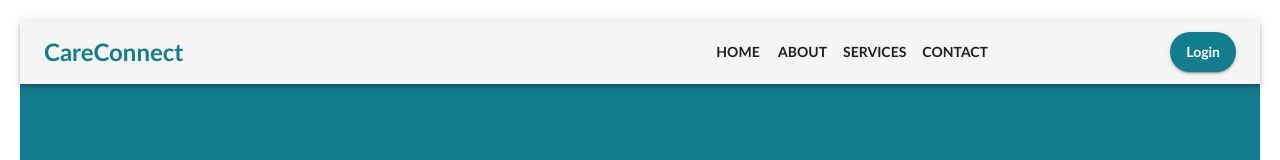
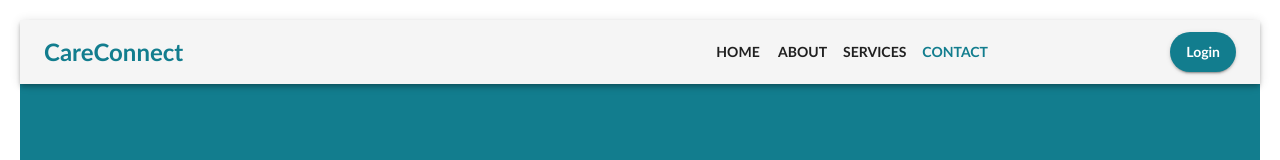
Before and after one commit to BhargaviRM/CareConnect-Business-usecase-, a React (Create React App) app in the folder frontend/: page /contact in a window 1280 px wide. Shown: the top 160 px of the page. Built offline with nearby package versions, Linux system fonts and the light colour scheme.

Commit message:
Update navbar.js

```diff
--- a/frontend/src/components/Home/navbar.js
+++ b/frontend/src/components/Home/navbar.js
@@ -53,7 +53,7 @@
 
 
 import React from 'react';
-import { Link } from 'react-router-dom';
+import { Link, useLocation } from 'react-router-dom';
 import MenuIcon from '@mui/icons-material/Menu';
 
 import {
@@ -74,6 +74,8 @@ const theme = createTheme({
 });
 
 const Navbar = () => {
+    const location = useLocation(); // Get the current route
+
     return (
         <ThemeProvider theme={theme}>
             <AppBar position="sticky" color="default" elevation={4}>
@@ -93,16 +95,48 @@ const Navbar = () => {
                         CareConnect
                     </Typography>
                     <Box sx={{ display: { xs: 'none', md: 'flex' }, flexGrow: 1, justifyContent: 'center' }}>
-                        <Button component={Link} to="/" color="inherit" sx={{ fontWeight: 'bold' }}>
+                        <Button
+                            component={Link}
+                            to="/"
+                            color="inherit"
+                            sx={{
+                                fontWeight: 'bold',
+                                color: location.pathname === '/' ? '#127d8e' : 'inherit', // Highlight "Home"
+                            }}
+                        >
                             Home
                         </Button>
-                        <Button component={Link} to="/about" color="inherit" sx={{ fontWeight: 'bold' }}>
+                        <Button
+                            component={Link}
+                            to="/about"
+                            color="inherit"
+                            sx={{
+                                fontWeight: 'bold',
+                                color: location.pathname === '/about' ? '#127d8e' : 'inherit', // Highlight "About"
+                            }}
+                        >
                             About
                         </Button>
-                        <Button component={Link} to="/services" color="inherit" sx={{ fontWeight: 'bold' }}>
+                        <Button
+                            component={Link}
+                            to="/services"
+                            color="inherit"
+                            sx={{
+                                fontWeight: 'bold',
+                                color: location.pathname === '/services' ? '#127d8e' : 'inherit', // Highlight "Services"
+                            }}
+                        >
                             Services
                         </Button>
-                        <Button component={Link} to="/contact" color="inherit" sx={{ fontWeight: 'bold' }}>
+                        <Button
+                            component={Link}
+                            to="/contact"
+                            color="inherit"
+                            sx={{
+                                fontWeight: 'bold',
+                                color: location.pathname === '/contact' ? '#127d8e' : 'inherit', // Highlight "Contact"
+                            }}
+                        >
                             Contact
                         </Button>
                     </Box>
```
